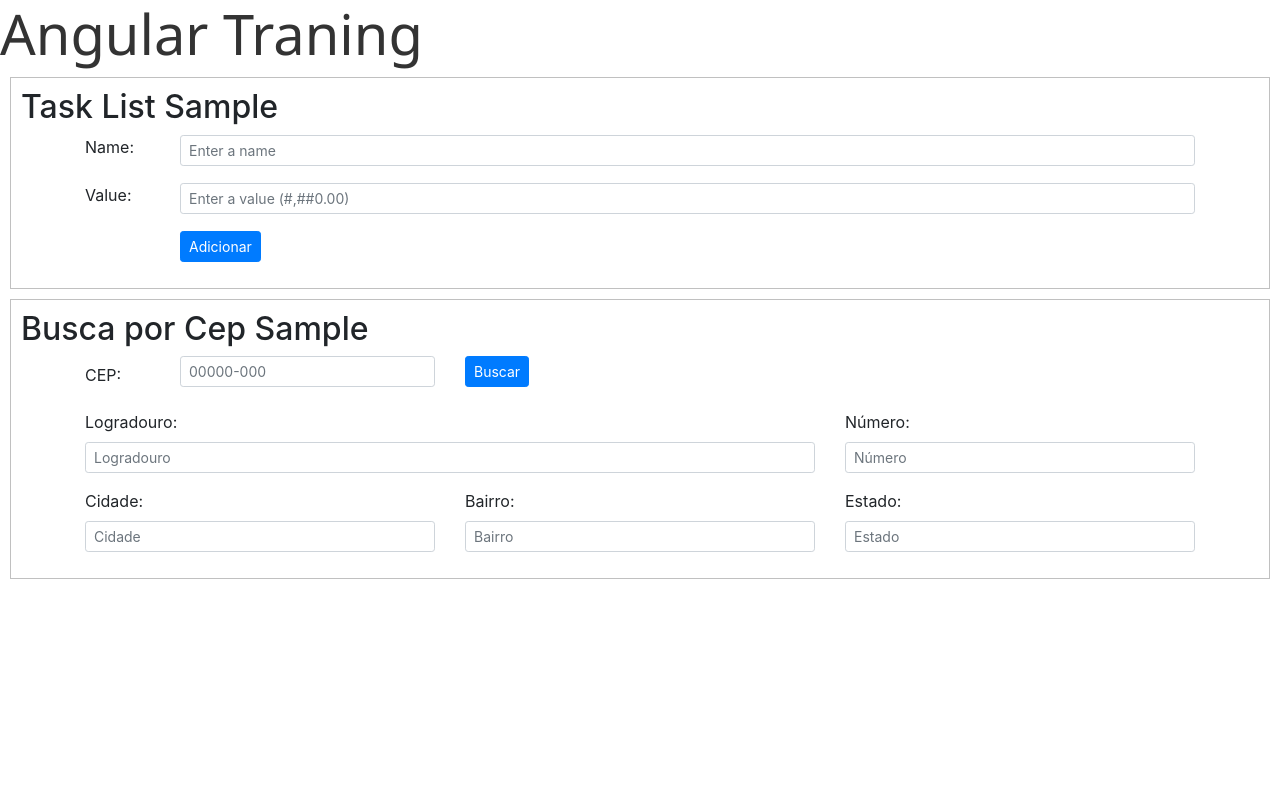
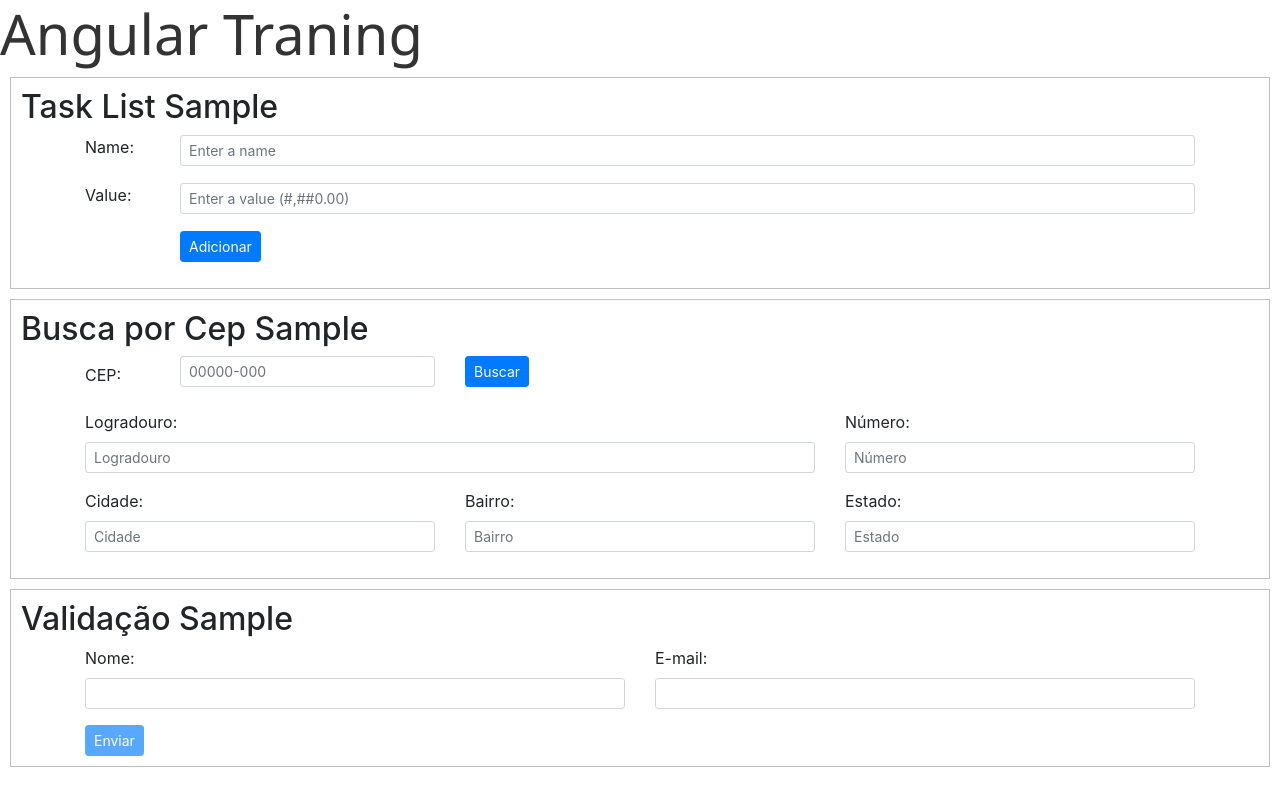
Before and after one commit to erikcordeiro/AngularTraining, an Angular app: page / in a window 1280 px wide. Built offline with nearby package versions, Linux system fonts and the light colour scheme.

Commit message:
Implementação de validações.

```diff
--- a/src/app/app.component.html
+++ b/src/app/app.component.html
@@ -3,3 +3,4 @@
 
 <app-task-list-sample></app-task-list-sample>
 <app-cep-sample></app-cep-sample>
+<app-validacao-sample></app-validacao-sample>
--- a/src/app/app.module.ts
+++ b/src/app/app.module.ts
@@ -1,6 +1,6 @@
 import { BrowserModule } from '@angular/platform-browser';
 import { NgModule } from '@angular/core';
-import { FormsModule } from '@angular/forms';
+import { FormsModule, ReactiveFormsModule } from '@angular/forms';
 import { HttpModule } from '@angular/http';
 import { registerLocaleData } from '@angular/common';
 
@@ -17,6 +17,7 @@ import { TaskService } from './task.service';
 import { CepService } from './cep.service';
 
 import localePt from '@angular/common/locales/pt';
+import { ValidacaoSampleComponent } from './validacao-sample/validacao-sample.component';
 
 registerLocaleData(localePt);
 
@@ -28,9 +29,10 @@ registerLocaleData(localePt);
     TaskListComponent,
     MyTaskDirective,
     CepSampleComponent,
-    FormatCurrencyPipe
+    FormatCurrencyPipe,
+    ValidacaoSampleComponent
   ],
-  imports     : [ BrowserModule, FormsModule, HttpModule ],
+  imports     : [ BrowserModule, FormsModule, ReactiveFormsModule, HttpModule ],
   providers   : [ TaskService, CepService ],
   bootstrap   : [ AppComponent ]
 })
--- /dev/null
+++ b/src/app/validacao-sample/validacao-sample.component.html
@@ -0,0 +1,30 @@
+<div class="component-wrapper">
+  <h2>Validação Sample</h2>
+
+  <form #myForm="ngForm">
+    <div class="container">
+      <div class="row">
+        <div class="form-group col" [ngClass]="{'has-error': !name.valid && (name.dirty || name.touched)}">
+          <label for="nome" class="control-label">Nome:</label>
+          <input type="text" id="nome" name="nome" class="form-control form-control-sm" [(ngModel)]="nome" #name="ngModel" required />
+          <span class="help-block" *ngIf="name.errors && (name.dirty || name.touched)">
+            <ul>
+              <li *ngIf="name.errors['required']">O campo é obrigatório</li>
+            </ul>
+          </span>
+        </div>
+        <div class="form-group col" [ngClass]="{'has-error': !email.valid && (email.dirty || email.touched)}">
+          <label for="email" class="control-label">E-mail:</label>
+          <input type="text" id="email" name="email" class="form-control form-control-sm" [(ngModel)]="emailModel" #email="ngModel" required email />
+          <span class="help-block" *ngIf="email.errors && (email.dirty || email.touched)">
+            <ul>
+              <li *ngIf="email.errors['required']">O campo é obrigatório</li>
+              <li *ngIf="email.errors['email']">O e-mail informado é inválido</li>
+            </ul>
+          </span>
+        </div>
+      </div>
+      <button type="submit" class="btn btn-primary btn-sm" [disabled]="!myForm.valid">Enviar</button>
+    </div>
+  </form>
+</div>
--- /dev/null
+++ b/src/app/validacao-sample/validacao-sample.component.ts
@@ -0,0 +1,16 @@
+import { Component, OnInit } from '@angular/core';
+import { FormsModule, Validators } from '@angular/forms';
+
+@Component({
+  selector: 'app-validacao-sample',
+  templateUrl: './validacao-sample.component.html',
+  styleUrls: ['./validacao-sample.component.css']
+})
+export class ValidacaoSampleComponent implements OnInit {
+  nome = '';
+  emailModel = '';
+
+  constructor() { }
+
+  ngOnInit() { }
+}
--- a/src/styles.css
+++ b/src/styles.css
@@ -4,3 +4,12 @@ div.component-wrapper {
 	margin: 10px;
 	padding: 10px;
 }
+
+.has-error label.control-label {
+	color: red;
+}
+
+.has-error input[type=text].form-control {
+	border-color: red;
+	box-shadow: 0px 0px 0px 0.2rem red;
+}
```
Also changed, not shown: src/app/validacao-sample/validacao-sample.component.css (added), 1 other file (tests, documents, lock files or other folders).
